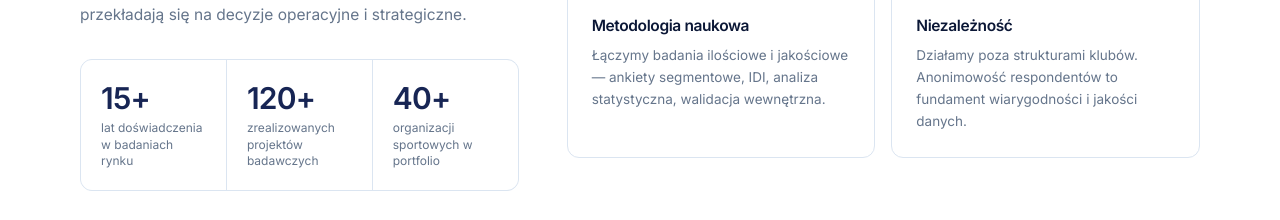
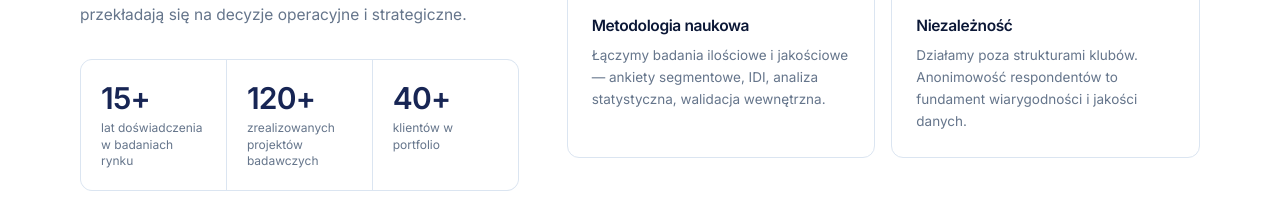
Before and after one commit to Kylog1/SportProSpace, a Next.js app: page / in a window 1280 px wide. Shown: the part 2200-2420 px from the top of the page. Built offline with nearby package versions, Linux system fonts and the light colour scheme.

Commit message:
Update About stats: organizacji sportowych w portfolio → klientów w portfolio

```diff
--- a/components/sections/About.tsx
+++ b/components/sections/About.tsx
@@ -26,7 +26,7 @@ const pillars = [
 const stats = [
   { value: "15+", label: "lat doświadczenia w badaniach rynku" },
   { value: "120+", label: "zrealizowanych projektów badawczych" },
-  { value: "40+", label: "organizacji sportowych w portfolio" },
+  { value: "40+", label: "klientów w portfolio" },
 ];
 
 export function About() {
```
